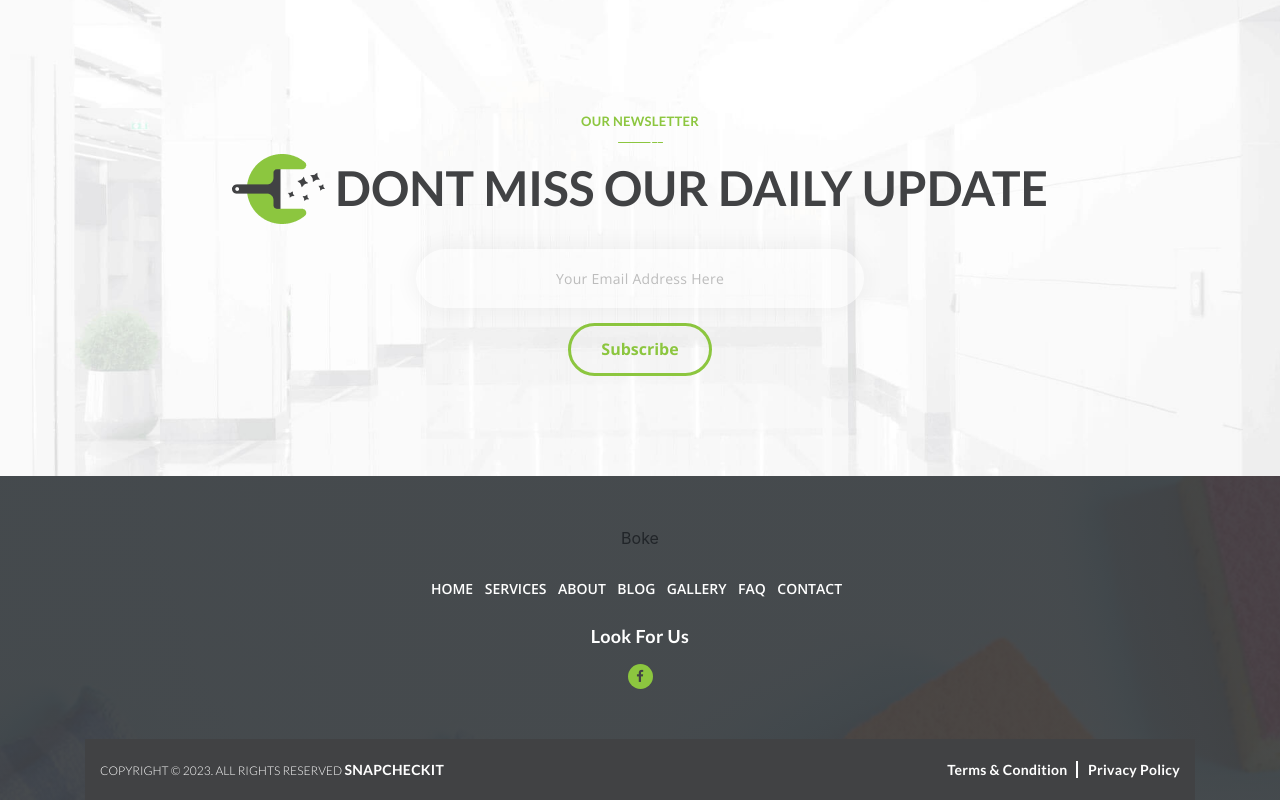
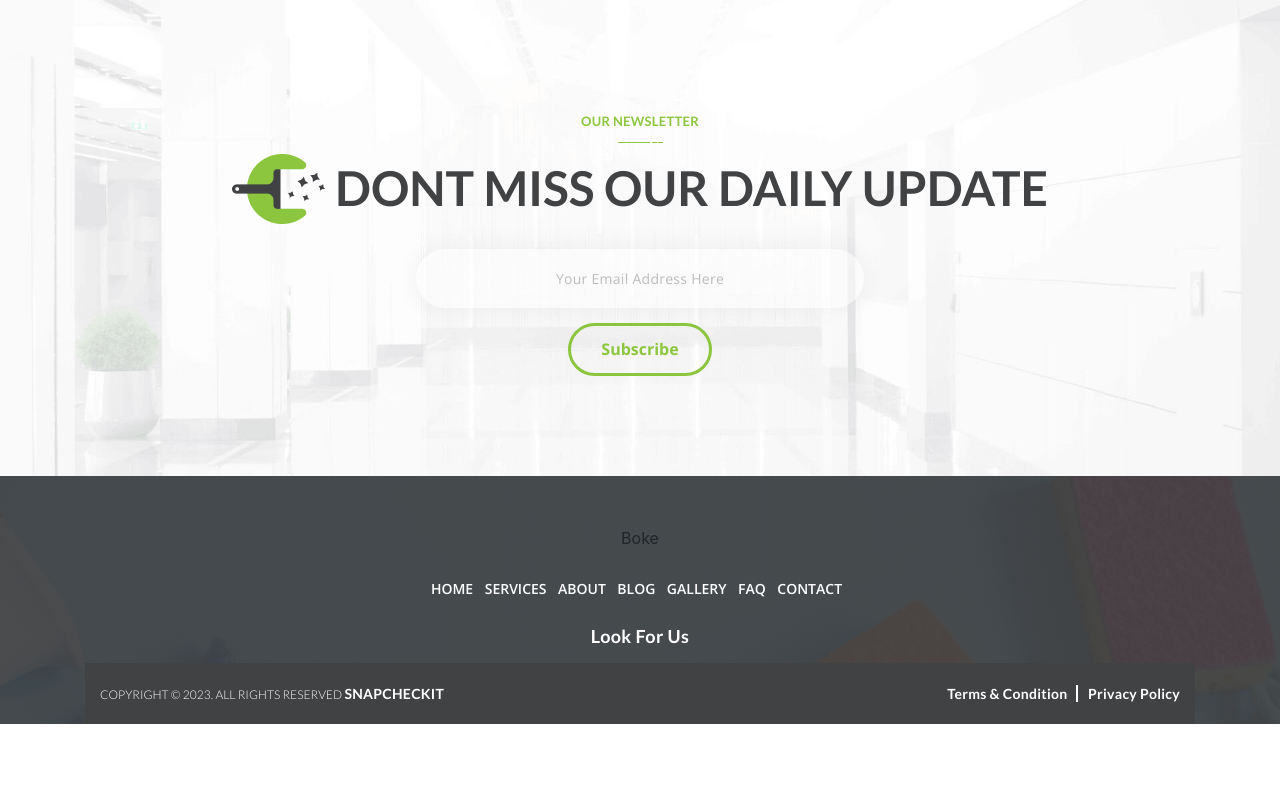
Before and after one commit to Andersolind/bokehomeservices, a plain HTML site: page index.html in a window 1280 px wide. Shown: the part 6526-7326 px from the top of the page. After the commit the page ends 7250 px from the top, so only its background shows below. Drawn offline with nearby package versions, Linux system fonts and the light colour scheme; a script that the page names is missing.

Commit message:
remove facebook

```diff
--- a/index.html
+++ b/index.html
@@ -695,10 +695,7 @@
               </li>
             </ul>
             <p class="d2c_sub_heading">Look For Us</p>
-            <div class="d2c_footer_icon">
-              <a href="https://www.facebook.com/profile.php?id=61553366507872" target="_blank"><span><i class="fa fa-facebook"></i></span></a>
 
-          </div>
         </div>
       </div>
       <!-- sub footer start -->
```
Also changed, not shown: 1 other file.
